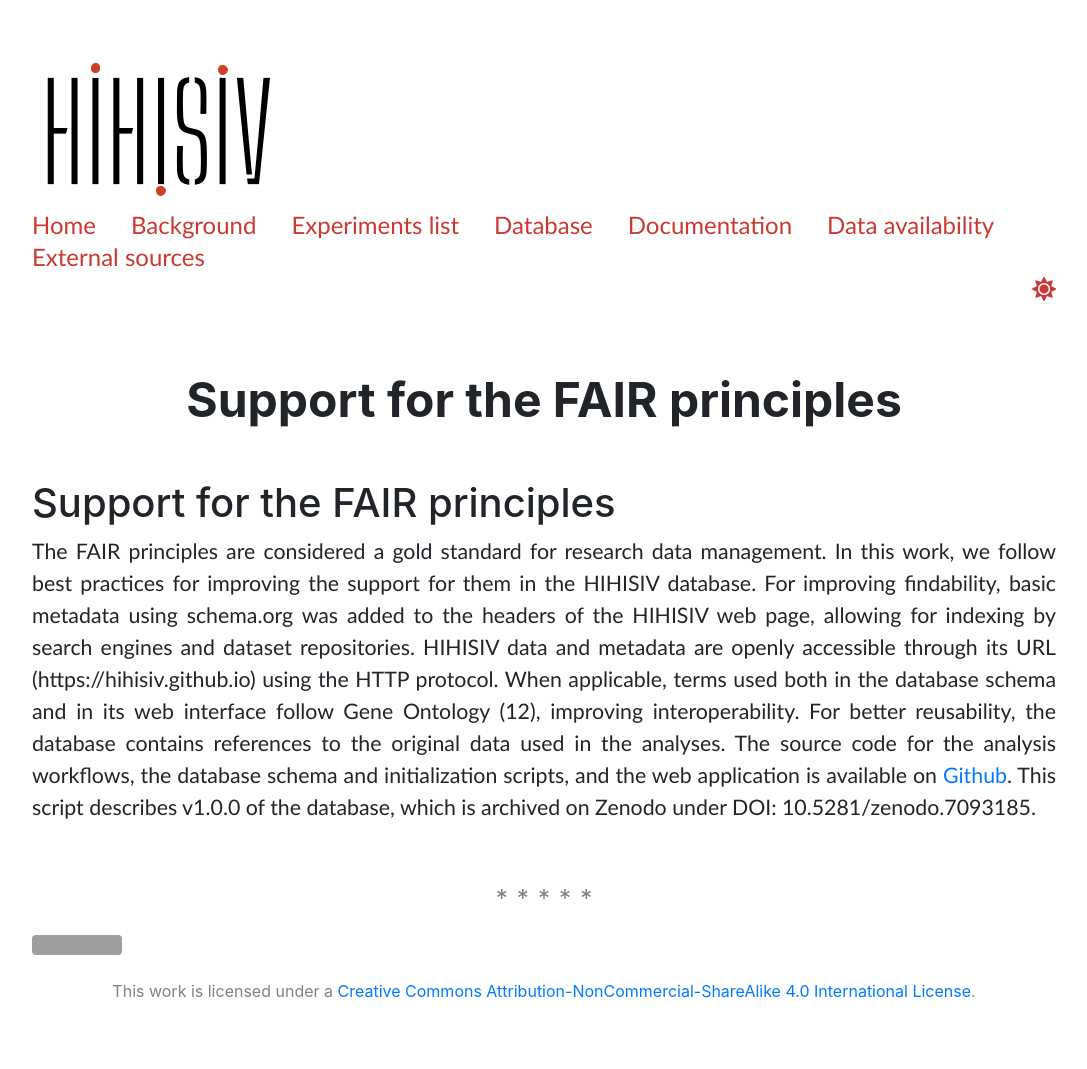
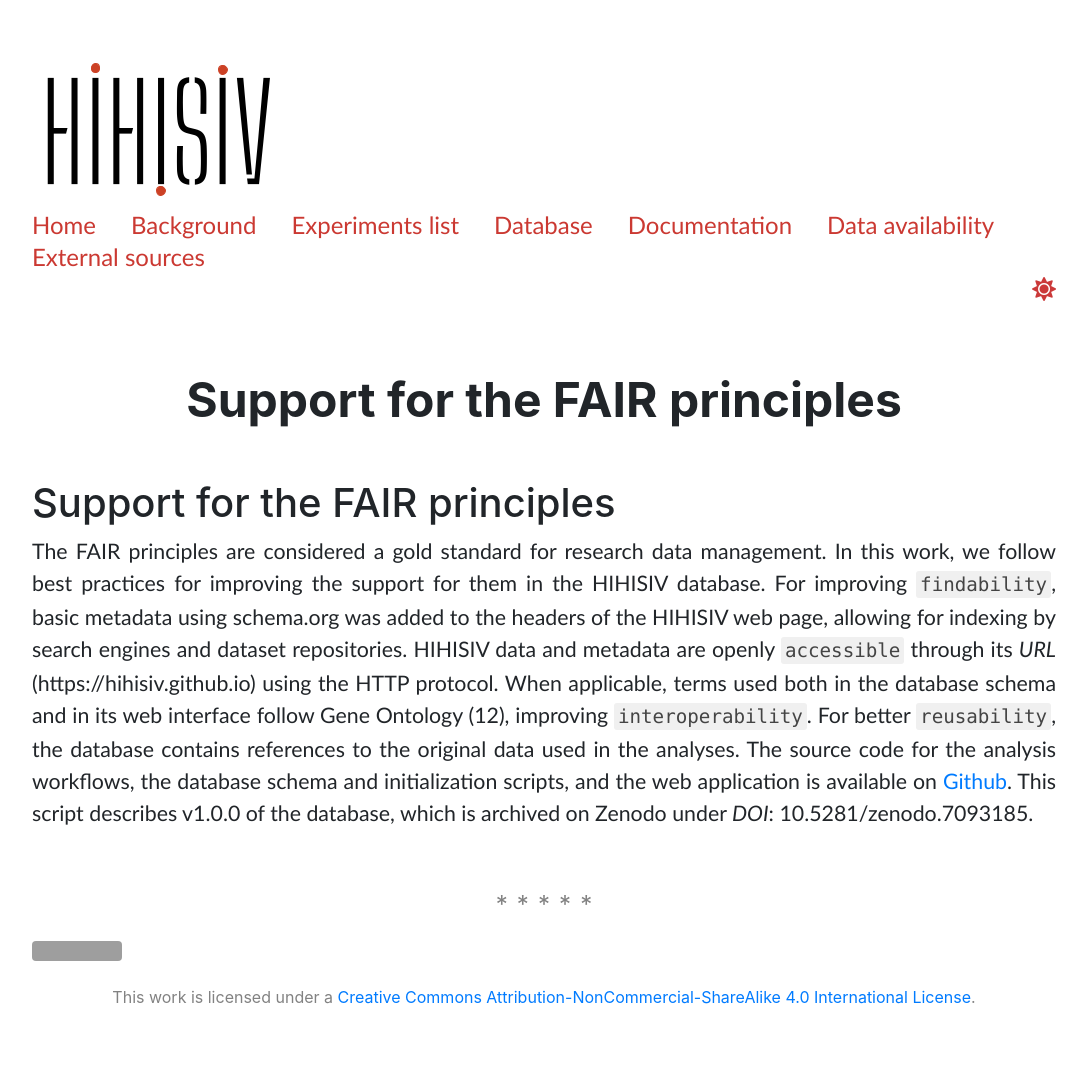
Before and after one commit to hihisiv/hihisiv.github.io, a Jekyll site: the page built from availability.md, in a window 1280 px wide. Shown: the whole page, without its empty margins (96-1183 px from the left). Built offline with Jekyll 4.4.1, drawn with Linux system fonts in a browser that asks for light colours; nearby versions of some CDN libraries; a style sheet for code colours, icons or effects is not loaded; our own code applies the rules of GitHub Pages for plain Markdown files; grey boxes are pictures that could not be loaded.

Commit message:
changes in home

```diff
--- a/availability.md
+++ b/availability.md
@@ -6,4 +6,4 @@ full_logo: true
 
 # Support for the FAIR principles
 
-The FAIR principles are considered a gold standard for research data management. In this work, we follow best practices for improving the support for them in the HIHISIV database. For improving findability, basic metadata using schema.org was added to the headers of the HIHISIV web page, allowing for indexing by search engines and dataset repositories. HIHISIV data and metadata are openly accessible through its URL (https://hihisiv.github.io) using the HTTP protocol. When applicable, terms used both in the database schema and in its web interface follow Gene Ontology (12), improving interoperability. For better reusability, the database contains references to the original data used in the analyses. The source code for the analysis workflows, the database schema and initialization scripts, and the web application is available on [Github](https://github.com/quelopes/hihisiv). This script describes v1.0.0 of the database, which is archived on Zenodo under DOI: 10.5281/zenodo.7093185.
+The FAIR principles are considered a gold standard for research data management. In this work, we follow best practices for improving the support for them in the HIHISIV database. For improving `findability`, basic metadata using schema.org was added to the headers of the HIHISIV web page, allowing for indexing by search engines and dataset repositories. HIHISIV data and metadata are openly `accessible` through its *URL* (https://hihisiv.github.io) using the HTTP protocol. When applicable, terms used both in the database schema and in its web interface follow Gene Ontology (12), improving `interoperability`. For better `reusability`, the database contains references to the original data used in the analyses. The source code for the analysis workflows, the database schema and initialization scripts, and the web application is available on [Github](https://github.com/quelopes/hihisiv). This script describes v1.0.0 of the database, which is archived on Zenodo under *DOI*: 10.5281/zenodo.7093185.
```
